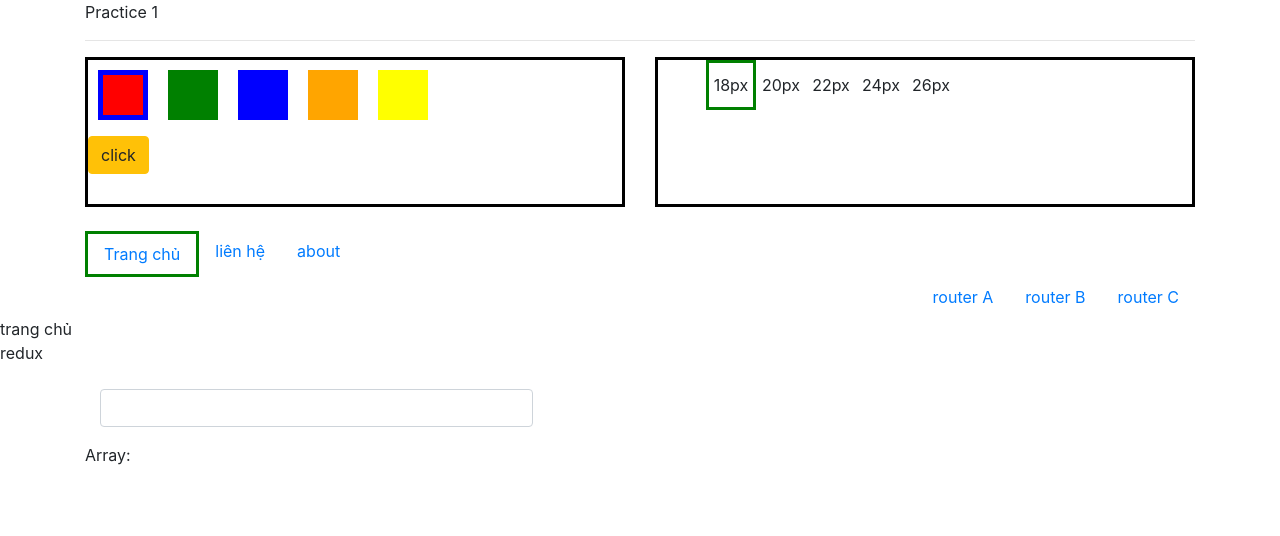
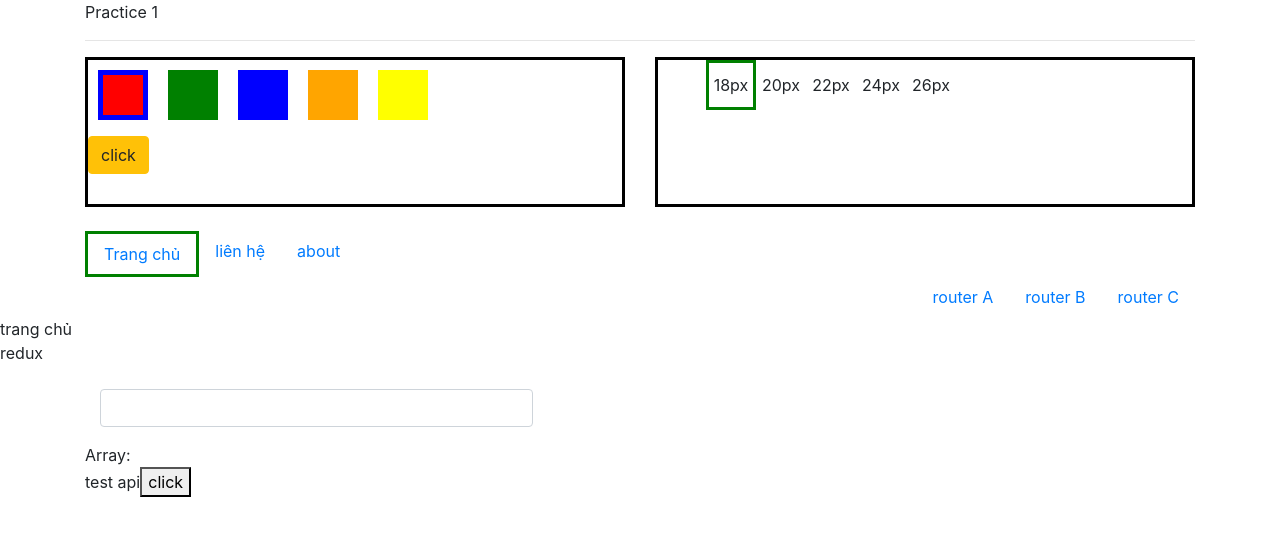
Before and after one commit to datma113/Reactjs-Practice-1, a React (Create React App) app: page / in a window 1280 px wide. Shown: the top 536 px of the page. Built offline with nearby package versions, Linux system fonts and the light colour scheme.

Commit message:
test axios

```diff
--- a/package.json
+++ b/package.json
@@ -6,6 +6,7 @@
     "@testing-library/jest-dom": "^5.11.9",
     "@testing-library/react": "^11.2.5",
     "@testing-library/user-event": "^12.7.3",
+    "axios": "^0.21.1",
     "bootstrap": "^4.6.0",
     "classnames": "^2.2.6",
     "react": "^17.0.1",
--- a/public/index.html
+++ b/public/index.html
@@ -38,6 +38,7 @@
       To begin the development, run `npm start` or `yarn start`.
       To create a production bundle, use `npm run build` or `yarn build`.
     -->
+    <script src="https://cdn.jsdelivr.net/npm/axios/dist/axios.min.js"></script>
     <script src="https://code.jquery.com/jquery-3.3.1.slim.min.js" integrity="sha384-q8i/X+965DzO0rT7abK41JStQIAqVgRVzpbzo5smXKp4YfRvH+8abtTE1Pi6jizo" crossorigin="anonymous"></script>
 <script src="https://cdnjs.cloudflare.com/ajax/libs/popper.js/1.14.7/umd/popper.min.js" integrity="sha384-UO2eT0CpHqdSJQ6hJty5KVphtPhzWj9WO1clHTMGa3JDZwrnQq4sF86dIHNDz0W1" crossorigin="anonymous"></script>
 <script src="https://stackpath.bootstrapcdn.com/bootstrap/4.3.1/js/bootstrap.min.js" integrity="sha384-JjSmVgyd0p3pXB1rRibZUAYoIIy6OrQ6VrjIEaFf/nJGzIxFDsf4x0xIM+B07jRM" crossorigin="anonymous"></script>
--- a/src/App.js
+++ b/src/App.js
@@ -2,22 +2,27 @@ import "bootstrap/dist/css/bootstrap.min.css";
 import React from "react";
 import { BrowserRouter as Router, Route } from "react-router-dom";
 
+
 import ColorPicker from "./components/ColorPicker";
 import SizePicker from "./components/SizePicker";
 import NavComp from "./components/NavComp";
-import AnotherNav from './components/AnotherNav'
-import TestRedux from './components/TestRedux'
-import Routes from './Routes'
-import Array from './components/Array'
+import AnotherNav from "./components/AnotherNav";
+import TestRedux from "./components/TestRedux";
+import Routes from "./Routes";
+import Array from "./components/Array";
+import TestAPI from "./components/TestAPI";
+
+function App() {
 
 
-function App() {
     const setTextFromColorPicker = (value) => {
         console.log(`value: ${value}`);
     };
 
     const routesRender = Routes.map((route, index) => {
-    return <Route path={route.path} exact={route.exact} component={route.component} key={index}/>
+        return (
+            <Route path={route.path} exact={route.exact} component={route.component} key={index} />
+        );
     });
 
     return (
@@ -39,8 +44,9 @@ function App() {
                     <AnotherNav />
                 </div>
                 {routesRender}
-        <TestRedux/>
+                <TestRedux />
                 <Array />
+                <TestAPI />
             </div>
         </Router>
     );
--- /dev/null
+++ b/src/components/TestAPI.js
@@ -0,0 +1,27 @@
+import React from 'react'
+import axios from 'axios'
+const TestAPI = () => {
+
+     let url = 'http://localhost:8080/Springmvc_linhkienmaytinh/api/hoadons'
+
+
+     const getData = () => {
+
+        axios.get(url)
+        .then( res => {
+          console.log(res)
+        })
+        .catch( err => {
+             console.log(`=========`)
+             console.log(err)
+        })
+     }
+     return (
+          <div className="container">
+               test api
+               <button onClick={getData}>click</button>
+          </div>
+     )
+}
+
+export default TestAPI
```
Also changed, not shown: 1 other file (tests, documents, lock files or other folders). Lines whose indentation alone changed are shown as unchanged.
